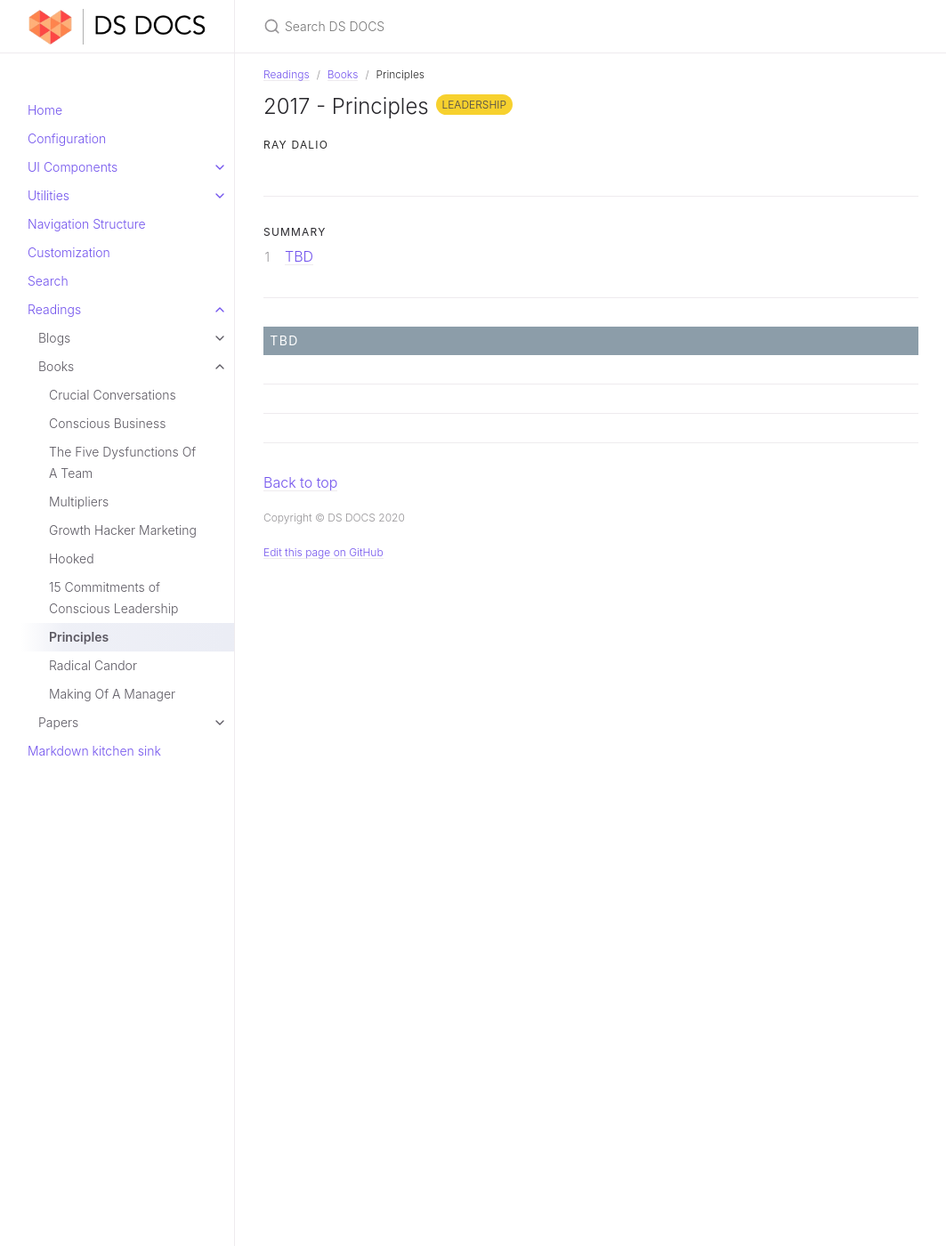
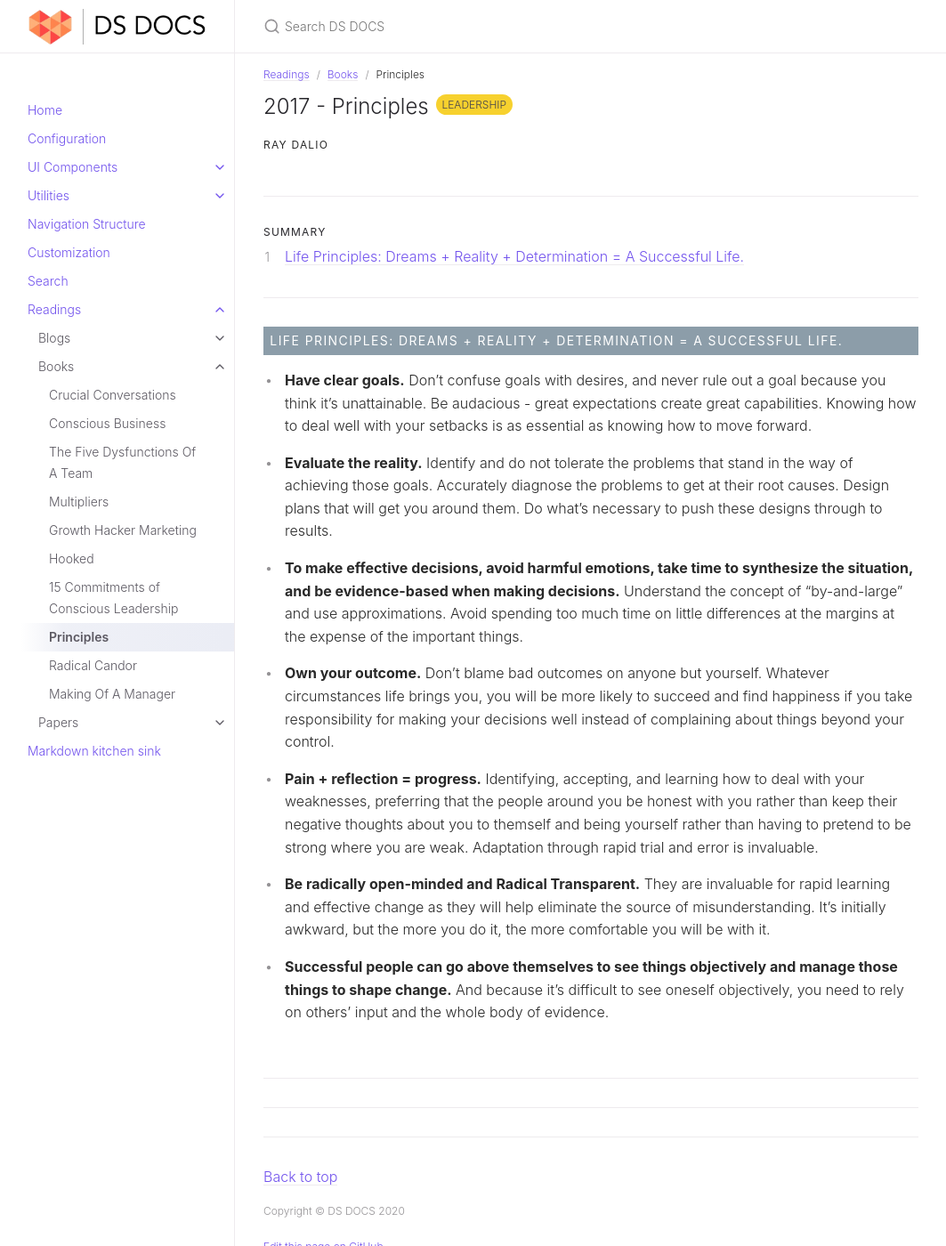
Before and after one commit to thisisjoonlim/dsdocs, a Jekyll site: the page built from docs/readings/books/principles.md, in a window 1280 px wide and 1400 px high. Shown: the whole window at 89% size, without its empty margins (108-1171 px from the left). Built offline with Jekyll 4.4.1, drawn with Linux system fonts in a browser that asks for light colours; a script that is not in the unit is left out; comment, search, counter and statistics services are not loaded.

Commit message:
add the life principles under the principles.md

```diff
--- a/docs/readings/books/principles.md
+++ b/docs/readings/books/principles.md
@@ -25,4 +25,17 @@ Ray Dalio
 
 ---
 
-##### TBD
+##### Life Principles: Dreams + Reality + Determination = A Successful Life.
+- **Have clear goals.** Don't confuse goals with desires, and never rule out a goal because you think it's unattainable. Be audacious - great expectations create great capabilities. Knowing how to deal well with your setbacks is as essential as knowing how to move forward.
+
+- **Evaluate the reality.** Identify and do not tolerate the problems that stand in the way of achieving those goals. Accurately diagnose the problems to get at their root causes. Design plans that will get you around them. Do what's necessary to push these designs through to results.
+
+- **To make effective decisions, avoid harmful emotions, take time to synthesize the situation, and be evidence-based when making decisions.** Understand the concept of "by-and-large" and use approximations. Avoid spending too much time on little differences at the margins at the expense of the important things.
+
+- **Own your outcome.** Don't blame bad outcomes on anyone but yourself. Whatever circumstances life brings you, you will be more likely to succeed and find happiness if you take responsibility for making your decisions well instead of complaining about things beyond your control.
+
+- **Pain + reflection = progress.** Identifying, accepting, and learning how to deal with your weaknesses, preferring that the people around you be honest with you rather than keep their negative thoughts about you to themself and being yourself rather than having to pretend to be strong where you are weak. Adaptation through rapid trial and error is invaluable.
+- **Be radically open-minded and Radical Transparent.** They are invaluable for rapid learning and effective change as they will help eliminate the source of misunderstanding. It's initially awkward, but the more you do it, the more comfortable you will be with it.
+
+- **Successful people can go above themselves to see things objectively and manage those things to shape change.** And because it's difficult to see oneself objectively, you need to rely on others' input and the whole body of evidence.
+{: .pb-5 }
```
